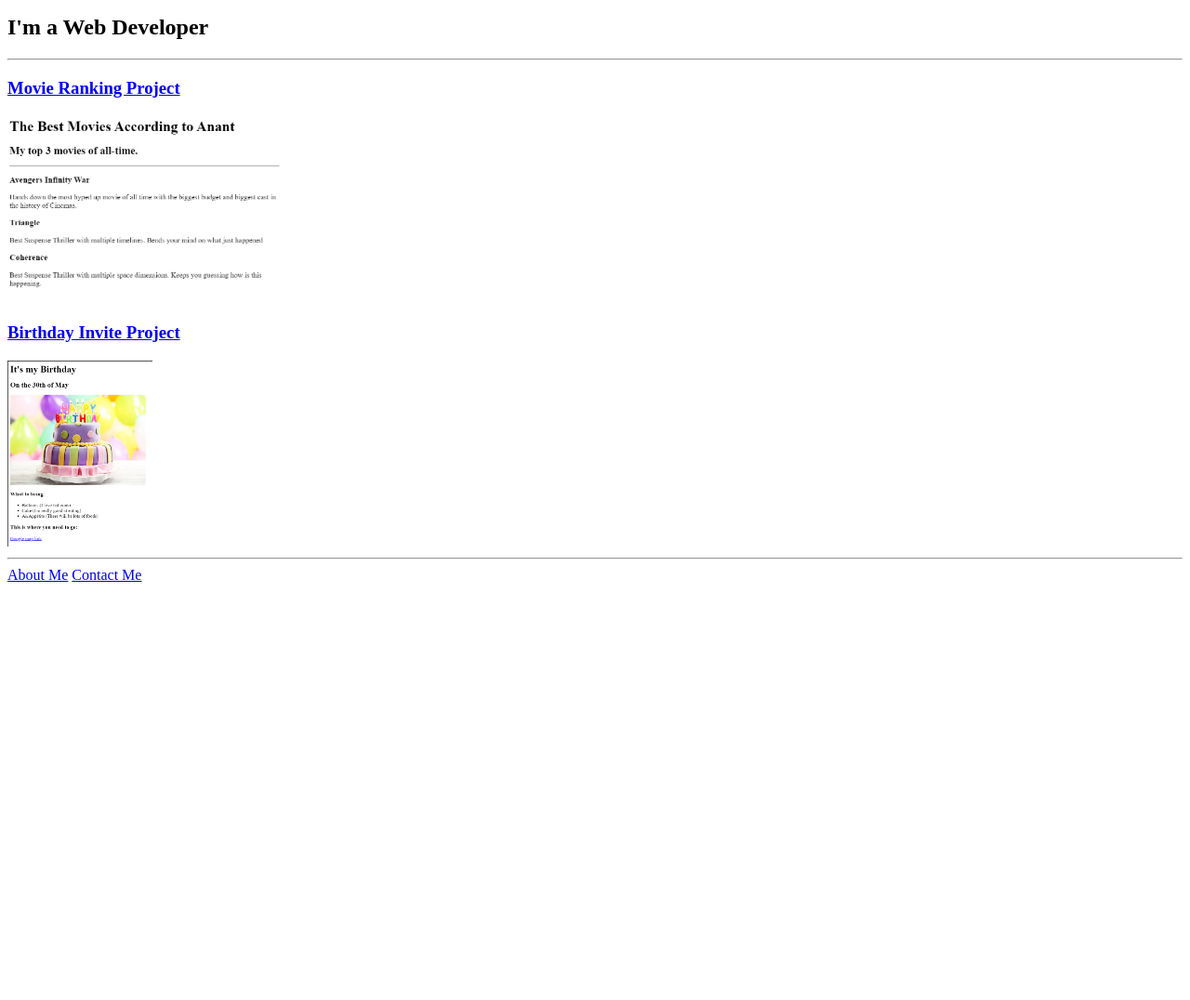
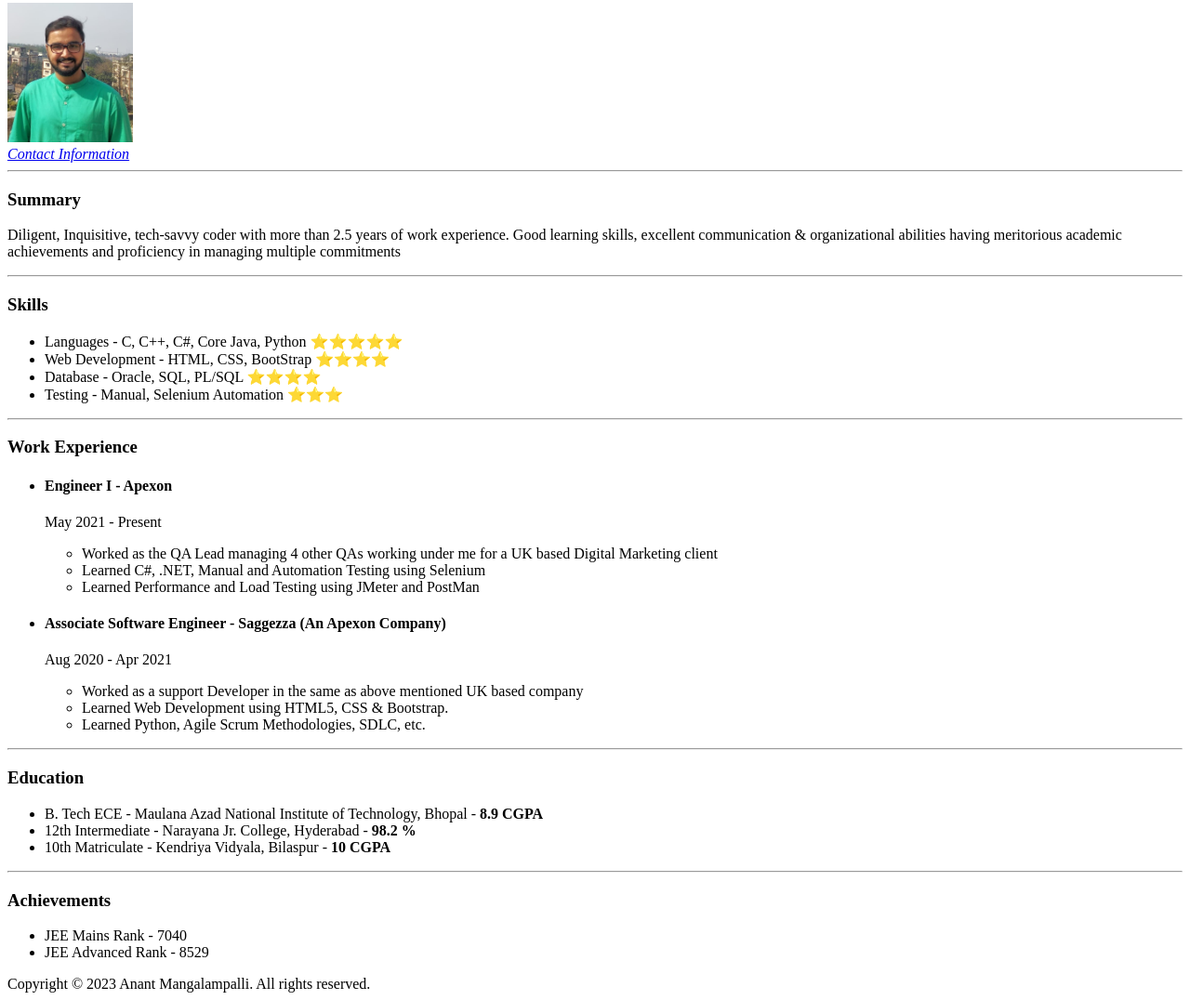
Before and after one commit to MkAnant/html-portfolio, a plain HTML site: page index.html in a window 1280 px wide. Shown: the part 64-1140 px from the top of the page at 93% size. Before the commit the page ends 800 px from the top, so only its background shows below. Drawn offline with Linux system fonts and the light colour scheme.

Commit message:
Add files via upload

```diff
--- a/index.html
+++ b/index.html
@@ -1,32 +1,59 @@
-<!-- TODO 1: Create the HTML Boilerplate -->
 <!DOCTYPE html>
 <html lang="en">
 <head>
     <meta charset="UTF-8">
-    <title>Portfolio</title>
+    <title>My Resume</title>
 </head>
 <body>
-    <h1>Anant's Portfolio</h1>
-    <h2>I'm a Web Developer</h2>
+    <h2>Anant Mangalampalli</h2>
+    <img src="./assets/images/Resume PIC.jpg" height="150" /><br />
+    <i><a href="./public/contact.html">Contact Information</a></i>
     <hr />
-    <a href="./public/movie-ranking.html"><h3>Movie Ranking Project</h3></a>
-    <img src="./assets/images/movie ss.png" height="200" />
-    <a href="./public/birthday-invite.html"><h3>Birthday Invite Project</h3></a>
-    <img src="./assets/images/birthday ss.png" height="200" />
+    <h3>Summary</h3>
+    <p>Diligent, Inquisitive, tech-savvy coder with more than 2.5 years of work experience. Good learning skills, excellent communication & organizational abilities having meritorious academic achievements
+    and proficiency in managing multiple commitments</p>
     <hr />
-    <a href="./public/about.html">About Me</a> <a href="./public/contact.html">Contact Me</a>
+    <h3>Skills</h3>
+    <ul>
+        <li>Languages - C, C++, C#, Core Java, Python ⭐⭐⭐⭐⭐</li>
+        <li>Web Development - HTML, CSS, BootStrap ⭐⭐⭐⭐</li>
+        <li>Database - Oracle, SQL, PL/SQL ⭐⭐⭐⭐</li>
+        <li>Testing - Manual, Selenium Automation ⭐⭐⭐</li>
+    </ul>
+    <hr />
+    <h3>Work Experience</h3>
+    <ul>
+        <li><h4>Engineer I - Apexon</h4></li>
+        <p>May 2021 - Present</p>
+        <ul>
+            <li>Worked as the QA Lead managing 4 other QAs working under me for a UK based Digital Marketing client</li>
+            <li>Learned C#, .NET, Manual and Automation Testing using Selenium</li>
+            <li>Learned Performance and Load Testing using JMeter and PostMan</li>
+        </ul>
+
+        <li><h4>Associate Software Engineer - Saggezza (An Apexon Company)</h4></li>
+        <p>Aug 2020 - Apr 2021</p>
+        <ul>
+            <li>Worked as a support Developer in the same as above mentioned UK based company</li>
+            <li>Learned Web Development using HTML5, CSS & Bootstrap.</li>
+            <li>Learned Python, Agile Scrum Methodologies, SDLC, etc.</li>
+        </ul>
+    </ul>
+    <hr />
+    <h3>Education</h3>
+    <ul>
+        <li>B. Tech ECE - Maulana Azad National Institute of Technology, Bhopal - <strong>8.9 CGPA</strong></li>
+        <li>12th Intermediate - Narayana Jr. College, Hyderabad - <b>98.2 %</b></li>
+        <li>10th Matriculate - Kendriya Vidyala, Bilaspur - <b>10 CGPA</b></li>
+    </ul>
+    <hr />
+    <h3>Achievements</h3>
+    <ul>
+        <li>JEE Mains Rank - 7040</li>
+        <li>JEE Advanced Rank - 8529</li>
+    </ul>
+    <footer>
+        Copyright © 2023 Anant Mangalampalli. All rights reserved.
+    </footer>
 </body>
 </html>
-<!-- TODO 2: Add Your previous projects' HTML into the public folder -->
-
-<!-- TODO 3: Take screenshots of your project previews and add the images to the images folder -->
-
-<!-- TODO 4: Add titles/subtitles etc. -->
-
-<!-- TODO 5: Add a link to the project pages -->
-
-<!-- TODO 6: Add images to show the project previews
-HINT for TODO 6: You can use the height attribute set to 200 to make the image smaller:
-https://developer.mozilla.org/en-US/docs/Web/HTML/Element/img#attr-height -->
-
-<!-- TODO 7: Add the Contact Me and About Me page links -->
```
Also changed, not shown: public/contact.html (+4 -3 lines), assets/images/Resume PIC.jpg (added).
